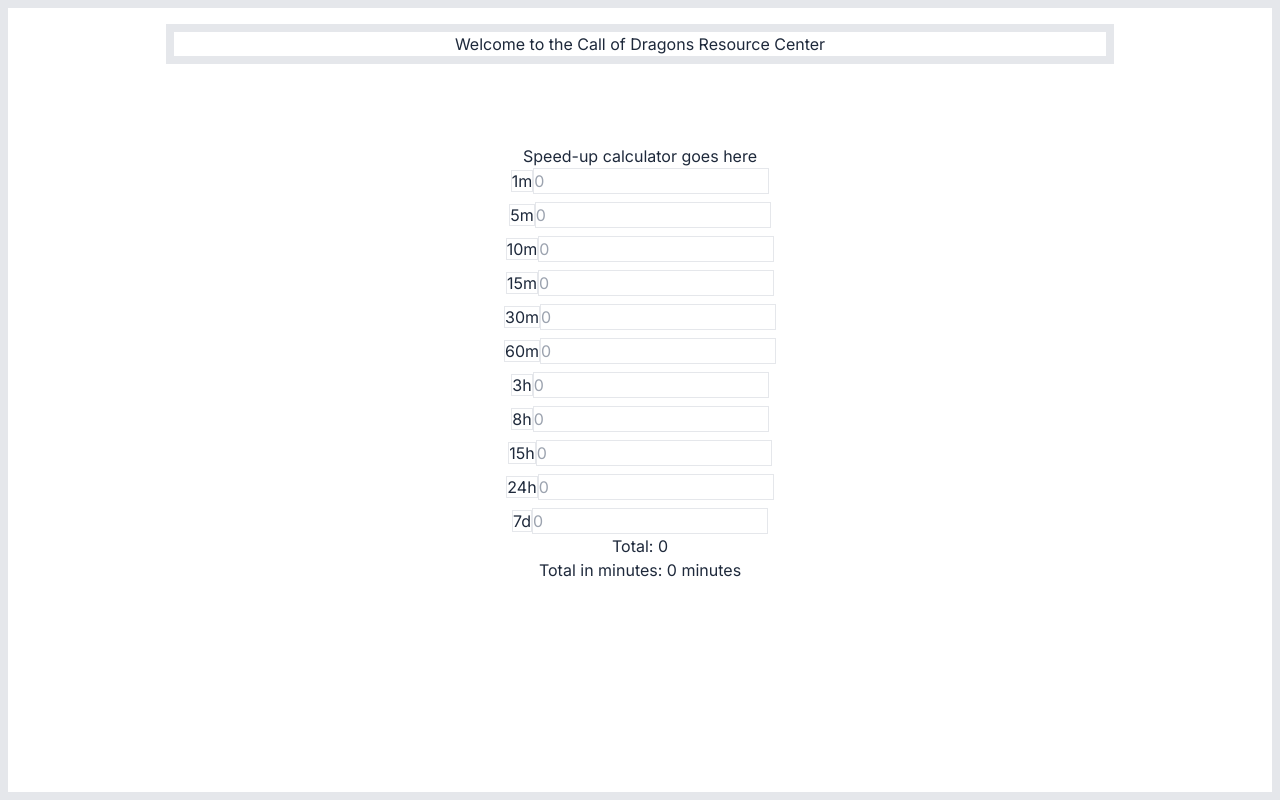
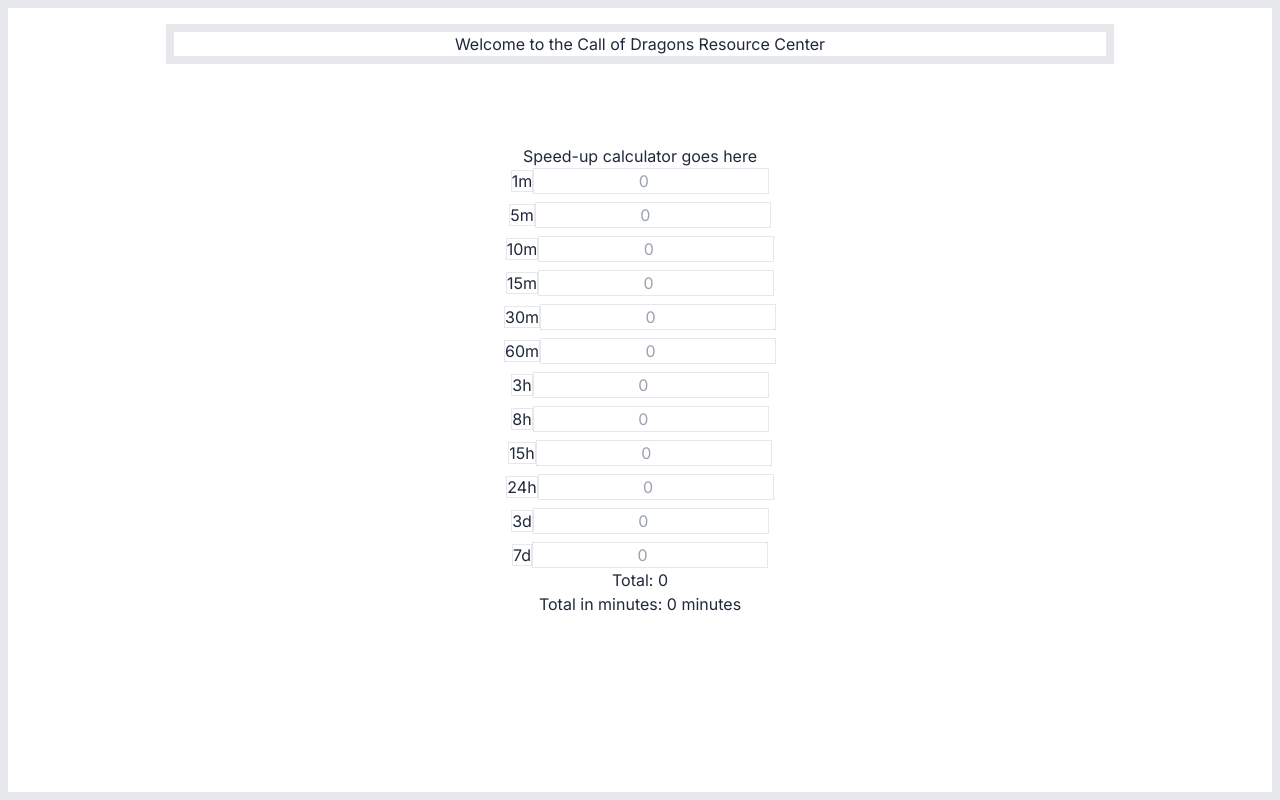
Before and after one commit to Ragnaric/Call-of-Dragons, a Next.js app: page /dashboard in a window 1280 px wide. Built offline with nearby package versions, Linux system fonts and the light colour scheme.

Commit message:
Add a type alias for the form field props to fix compile errors

```diff
--- a/src/app/dashboard/form field.tsx
+++ /dev/null
@@ -1,14 +0,0 @@
-'use client'
-
-import {useEffect, useState} from 'react';
-
-export default function FormField(props)
-{
-
-  return (
-    <div>
-      <label className='border text-slate-800'>{props.speedUp}</label>
-      <input type='number' placeholder='0' className='border' onChange={(e) => {props.handleInput(e, props.speedUp)}}></input>
-    </div>
-  )
-}
--- /dev/null
+++ b/src/app/dashboard/formField.tsx
@@ -0,0 +1,22 @@
+'use client'
+
+import React from "react"
+
+type FormProps = {
+  speedUp: string,
+  handleInput: (e: React.ChangeEvent<HTMLInputElement>, key: string) => void
+}
+
+// interface Props {
+//   speedUp: string,
+//   handleInput: (e: React.ChangeEvent<HTMLInputElement>, key: string) => void
+// }
+
+export const FormField = (props: FormProps) => {
+  return (
+    <div>
+      <label className='border text-slate-800 text-center'>{props.speedUp}</label>
+      <input type='number' placeholder='0' className='border text-center' onChange={(e) => {props.handleInput(e, props.speedUp)}}></input>
+    </div>
+  )
+}
--- a/src/app/dashboard/page.tsx
+++ b/src/app/dashboard/page.tsx
@@ -3,18 +3,23 @@
 import React, { useEffect, useState } from "react";
 import { text } from "stream/consumers";
 import { forEachChild } from "../../../node_modules/typescript/lib/typescript";
-import FormField from './form field.tsx'
+import { FormField } from './formField'
 
 export default function Page()
 {
   const[total, setTotal] = useState(0);
   const[minutes, setMinutes] = useState(0);
 
-  const speedUps: string[] = ['1m', '5m', '10m', '15m', '30m', '60m', '3h', '8h', '15h', '24h', '7d'];
+  const speedUps: string[] = ['1m', '5m', '10m', '15m', '30m', '60m', '3h', '8h', '15h', '24h', '3d', '7d'];
   const[entries, setEntries] = useState({});
 
-  const inputNumber = (e: React.ChangeEvent<FormField>, key: string) => {
-    let allEntries = entries;
+  // interface Props {
+  //   speedUp: string,
+  //   handleInput: void
+  // }
+
+  const inputNumber = (e: React.ChangeEvent<HTMLInputElement>, key: string) => {
+    let allEntries: {[key: string]: number} = entries;
     allEntries[key] = Number(e.currentTarget.value);
     if (!allEntries[key])
     {
@@ -43,10 +48,10 @@
     setMinutes(sum);
   };
 
-  useEffect(() => {
-    console.log(entries);
-    console.log(minutes);
-  });
+  // useEffect(() => {
+  //   console.log(entries);
+  //   console.log(minutes);
+  // });
 
   return (
     <main className="flex-row justify-center text-center text-slate-800">
```
